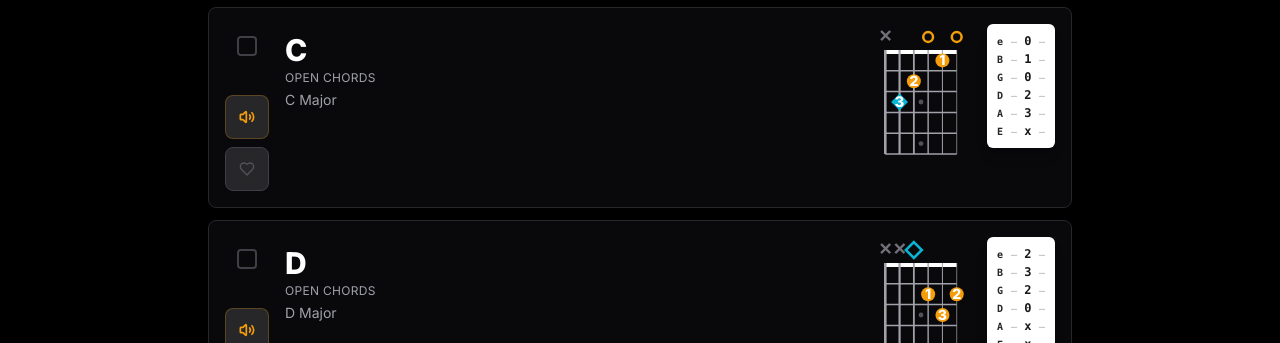
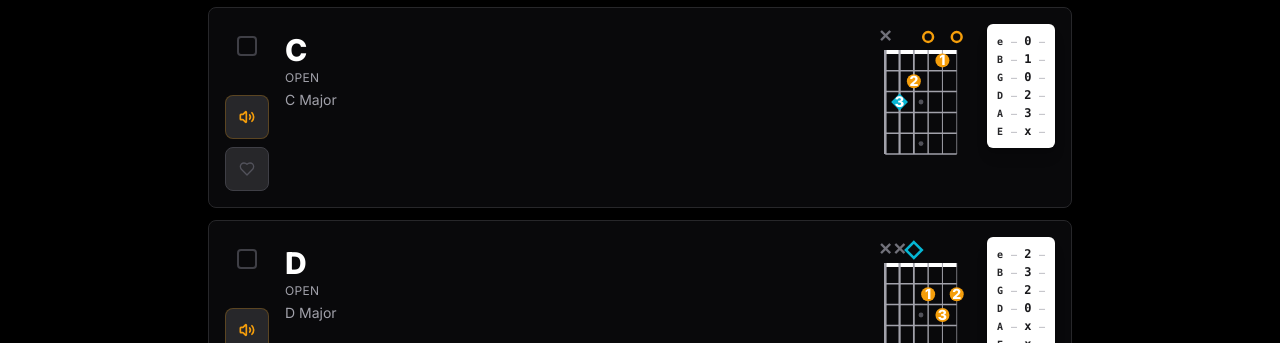
Before and after one commit to randysoller/onspace-9bg96c-13939, a React (Vite) app: page /library in a window 1280 px wide. Shown: the part 457-800 px from the top of the page. Built offline with nearby package versions, Linux system fonts and the light colour scheme.

Commit message:
Remove "Chords" suffix from category labels

```diff
--- a/src/pages/ChordLibrary.tsx
+++ b/src/pages/ChordLibrary.tsx
@@ -102,10 +102,10 @@ function ChordCard({ chord, isSelected, isFavorited, onToggleSelect, onToggleFav
             {chord.symbol}
           </div>
           <div className="text-xs text-zinc-400 uppercase tracking-wide mb-1">
-            {chord.category === 'open' ? 'Open Chords'
-              : chord.category === 'barre' ? 'Barre Chords'
-              : chord.category === 'movable' ? 'Movable Chords'
-              : 'Custom Chords'}
+            {chord.category === 'open' ? 'Open'
+              : chord.category === 'barre' ? 'Barre'
+              : chord.category === 'movable' ? 'Movable'
+              : 'Custom'}
           </div>
           <div className="text-sm text-zinc-400">
             {chord.name}
```
